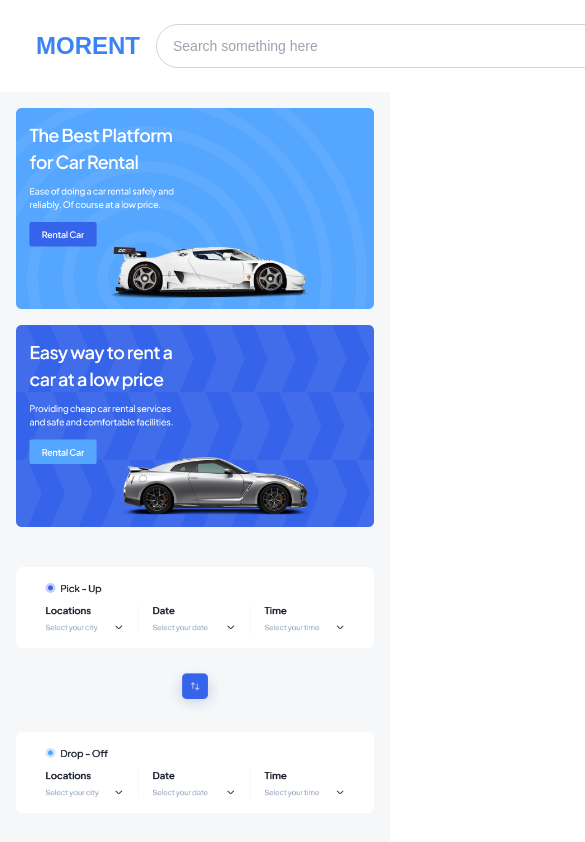
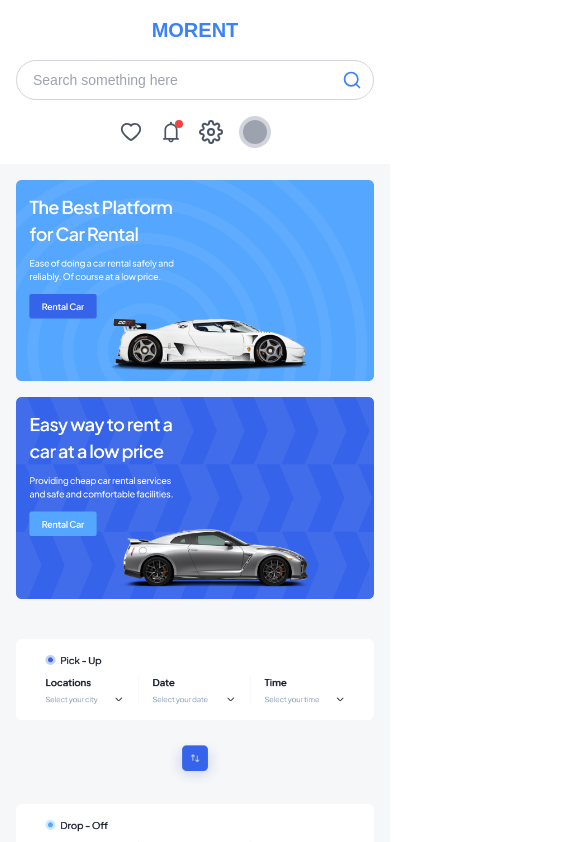
Before and after one commit to bydjusman/final-assignment-next-js, a Next.js app: page / in a window 390 px wide. Shown: the top 842 px of the page, 585 px wide, since content can reach past the window. Built offline with nearby package versions, Linux system fonts and the light colour scheme.

Commit message:
Your commit message

```diff
--- a/src/app/components/header.tsx
+++ b/src/app/components/header.tsx
@@ -6,28 +6,28 @@ import { AiOutlineHeart, AiOutlineBell } from "react-icons/ai";
 
 const Header: React.FC = () => {
   return (
-    <header className="relative flex flex-col items-center justify-center gap-6 px-5 w-full bg-white py-6">
-      <div className="container mx-auto px-4 flex justify-between items-center h-full">
+    <header className="w-full bg-white shadow-md py-4">
+      <div className="container mx-auto px-4 flex flex-col md:flex-row justify-between items-center gap-4">
         {/* Left Section */}
-        <div className="flex items-center gap-4">
+        <div className="flex flex-col md:flex-row items-center gap-4 w-full md:w-auto">
           {/* Logo */}
-          <h1 className="text-2xl font-bold text-blue-500">MORENT</h1>
+          <h1 className="text-xl md:text-2xl font-bold text-blue-500">MORENT</h1>
 
           {/* Search Bar */}
-          <div className="relative flex items-center">
+          <div className="relative flex items-center w-full md:w-[300px] lg:w-[400px]">
             <input
               type="text"
               placeholder="Search something here"
-              className="w-[492px] h-[44px] p-2 pl-4 border border-gray-300 rounded-full text-sm focus:outline-none focus:ring-2 focus:ring-blue-500"
+              className="w-full h-[40px] md:h-[44px] px-4 border border-gray-300 rounded-full text-sm focus:outline-none focus:ring-2 focus:ring-blue-500"
             />
             <button className="absolute right-3 text-blue-500">
-              <FiSearch size={18} />
+              <FiSearch size={20} />
             </button>
           </div>
         </div>
 
         {/* Right Section */}
-        <div className="flex items-center gap-6">
+        <div className="flex items-center gap-4">
           <AiOutlineHeart className="text-gray-600 cursor-pointer" size={24} />
           <div className="relative cursor-pointer">
             <AiOutlineBell className="text-gray-600" size={24} />
@@ -35,7 +35,7 @@ const Header: React.FC = () => {
           </div>
           <FiSettings className="text-gray-600 cursor-pointer" size={24} />
           <div className="w-8 h-8 bg-gray-300 rounded-full flex items-center justify-center">
-            {/* Profile */}
+            {/* Profile Avatar */}
             <div className="w-6 h-6 bg-gray-400 rounded-full"></div>
           </div>
         </div>
```
